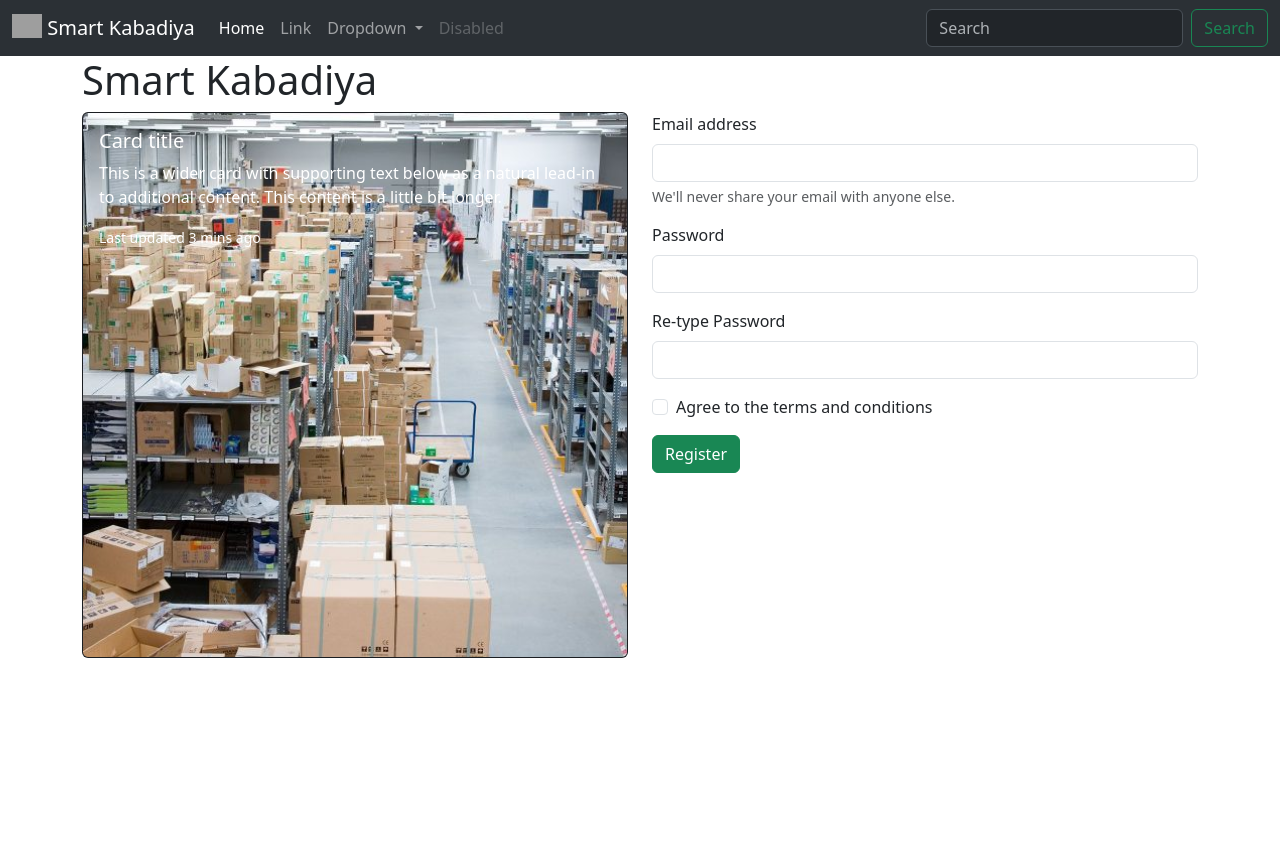
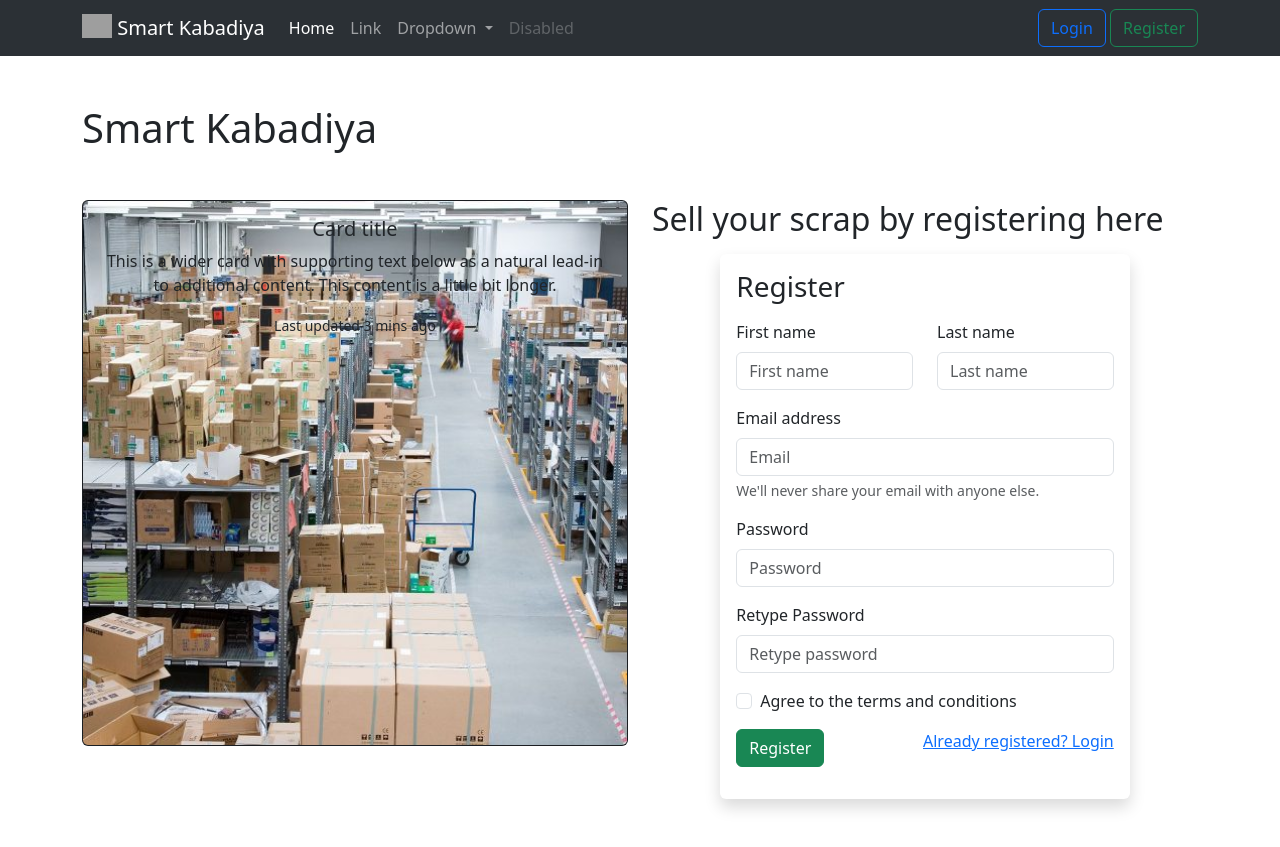
Before and after one commit to tabish-siraj/scrap, a Django app: page /users/register/ in a window 1280 px wide. Before the commit the page ends 658 px from the top, so only its background shows below. Run offline with Django 4.2, Linux system fonts and the light colour scheme; grey boxes are pictures that could not be loaded.

Commit message:
setting local rep again

```diff
--- /dev/null
+++ b/scrap/main/urls.py
@@ -0,0 +1,6 @@
+from django.urls import path
+from . import views
+
+urlpatterns = [
+    path('', views.index, name='index'),
+]
--- a/scrap/main/views.py
+++ b/scrap/main/views.py
@@ -1,3 +1,6 @@
 from django.shortcuts import render
 
 # Create your views here.
+
+def index(request):
+    return render(request, 'main/index.html')
--- a/scrap/scrap/settings.py
+++ b/scrap/scrap/settings.py
@@ -128,3 +128,6 @@ STATICFILES_DIRS = [os.path.join(BASE_DIR, 'static')]
 # https://docs.djangoproject.com/en/4.2/ref/settings/#default-auto-field
 
 DEFAULT_AUTO_FIELD = 'django.db.models.BigAutoField'
+
+LOGIN_REDIRECT_URL = '/'
+LOGOUT_REDIRECT_URL = '/'
--- a/scrap/scrap/urls.py
+++ b/scrap/scrap/urls.py
@@ -20,4 +20,5 @@ from django.urls import path, include
 urlpatterns = [
     path('admin/', admin.site.urls),
     path('users/', include('users.urls')),
+    path('', include('main.urls')),
 ]
--- a/scrap/users/templates/users/base.html
+++ b/scrap/users/templates/users/base.html
@@ -12,7 +12,7 @@
   </head>
   <body>
     <nav class="navbar navbar-expand-lg bg-body-tertiary" data-bs-theme="dark">
-      <div class="container-fluid">
+      <div class="container">
         <!-- <a class="navbar-brand" href="#">Navbar</a> -->
         <a class="navbar-brand" href="#">
           <img src="https://getbootstrap.com/docs/5.3/assets/brand/bootstrap-logo.svg" alt="Logo" width="30" height="24" class="d-inline-block align-text-top">
@@ -44,10 +44,14 @@
               <a class="nav-link disabled" aria-disabled="true">Disabled</a>
             </li>
           </ul>
-          <form class="d-flex" role="search">
-            <input class="form-control me-2" type="search" placeholder="Search" aria-label="Search">
-            <button class="btn btn-outline-success" type="submit">Search</button>
-          </form>
+          {% if user.is_authenticated %}
+          <a href="{% url 'logout' %}" class="btn btn-outline-success">Logout</a>
+          {% else %}
+          <div>
+            <a href="{% url 'login' %}" class="btn btn-outline-primary">Login</a>
+            <a href="{% url 'register' %}" class="btn btn-outline-success">Register</a>
+          </div>
+          {% endif %}
         </div>
       </div>
     </nav>
--- a/scrap/users/templates/users/register.html
+++ b/scrap/users/templates/users/register.html
@@ -3,7 +3,7 @@
 {% block content %}
 
 <div class="container">
-    <h1>Smart Kabadiya</h1>
+    <h1 class="my-5">Smart Kabadiya</h1>
 
     {% csrf_token %}
 
@@ -11,7 +11,7 @@
         <div class="col-6">
             <div class="card text-bg-dark">
                 <img src="{% static 'warehouse.jpg' %}" class="card-img" alt="...">
-                <div class="card-img-overlay">
+                <div class="card-img-overlay text-center text-dark">
                   <h5 class="card-title">Card title</h5>
                   <p class="card-text">This is a wider card with supporting text below as a natural lead-in to additional content. This content is a little bit longer.</p>
                   <p class="card-text"><small>Last updated 3 mins ago</small></p>
@@ -20,26 +20,43 @@
         </div>
 
         <div class="col-6">
-            <form method="POST">
+            <h2 class="mb-3">Sell your scrap by registering here</h2>
+            <form method="POST" class="mx-auto w-75 shadow p-3 mb-5 bg-body rounded">
+                <h3 class="mb-3">Register</h3>
+                {% csrf_token %}
+                <div class="row justify-content-center">
+                    <div class="mb-3 col-6">
+                        <label for="firstname" class="form-label">First name</label>
+                        <input type="text" class="form-control" id="firstname" name="firstname" placeholder="First name" required>
+                    </div>
+                    <div class="mb-3 col-6">
+                        <label for="lastname" class="form-label">Last name</label>
+                        <input type="text" class="form-control" id="lastname" name="lastname" placeholder="Last name" required>
+                    </div>
+                </div>
                 <div class="mb-3">
                     <label for="email" class="form-label">Email address</label>
-                    <input type="email" class="form-control" id="email" aria-describedby="emailHelp">
+                    <input type="email" class="form-control" id="email" aria-describedby="emailHelp" name="email" placeholder="Email" required>
                     <div id="emailHelp" class="form-text">We'll never share your email with anyone else.</div>
                 </div>
                 <div class="mb-3">
                     <label for="password" class="form-label">Password</label>
-                    <input type="password" class="form-control" id="password">
+                    <input type="password" class="form-control" id="password" name="password" placeholder="Password" required>
                 </div>
                 <div class="mb-3">
-                    <label for="retype-password" class="form-label">Re-type Password</label>
-                    <input type="password" class="form-control" id="retype-password">
+                    <label for="retype-password" class="form-label">Retype Password</label>
+                    <input type="password" class="form-control" id="retype-password" name="retype-password" placeholder="Retype password" required>
                 </div>
                 <div class="mb-3 form-check">
                     <input type="checkbox" class="form-check-input" id="remember-me">
                     <label class="form-check-label" for="remember-me">Agree to the terms and conditions</label>
                 </div>
-                <button type="submit" class="btn btn-success">Register</button>
+                <div class="mb-3 d-flex justify-content-between">
+                    <button type="submit" class="btn btn-success">Register</button>
+                    <div class="text-center"><a href="{% url 'login' %}">Already registered? Login</a></div>
+                </div>
             </form>
+            <!-- if already registered -->
         </div>
     </div>
 
--- a/scrap/users/urls.py
+++ b/scrap/users/urls.py
@@ -2,5 +2,7 @@ from django.urls import path
 from . import views
 
 urlpatterns = [
-    path('register/', views.register, name='register'),
+    path('register/', views.register_controller, name='register'),
+    path('login/', views.login_controller, name='login'),
+    path('logout/', views.logout_controller, name='logout'),
 ]
--- a/scrap/users/views.py
+++ b/scrap/users/views.py
@@ -1,13 +1,35 @@
-from django.shortcuts import render
-# from .forms import RegisterForm
-
+from django.shortcuts import redirect, render
+from .models import User
+from django.contrib.auth import authenticate, login, logout
 # Create your views here.
 
-def register(request):
-    # form = RegisterForm()
-    form  = None
+def register_controller(request):
+    if request.method == 'POST':
+        firstname = request.POST.get('firstname')
+        lastname = request.POST.get('lastname')
+        email = request.POST.get('email')
+        password = request.POST.get('password')
 
-    context = {
-        'form': form
-    }
-    return render(request, 'users/register.html', context)
+        user = User.objects.create_user(first_name=firstname, last_name=lastname, email=email, password=password)
+
+        user.save()
+
+        return render(request, 'users/register.html')
+
+    return render(request, 'users/register.html')
+
+def login_controller(request):
+    if request.method == 'POST':
+        email = request.POST.get('email')
+        password = request.POST.get('password')
+
+        user = authenticate(request, email=email, password=password)
+
+        if user is not None:
+            login(request, user)
+            return redirect('/')
+    return render(request, 'users/login.html')
+
+def logout_controller(request):
+    logout(request)
+    return redirect('/')
```
Also changed, not shown: scrap/main/templates/main/index.html (added, +13 -0 lines), scrap/users/forms.py (deleted, +0 -8 lines), scrap/users/templates/users/login.html (added, +24 -0 lines), scrap/db.sqlite3.
